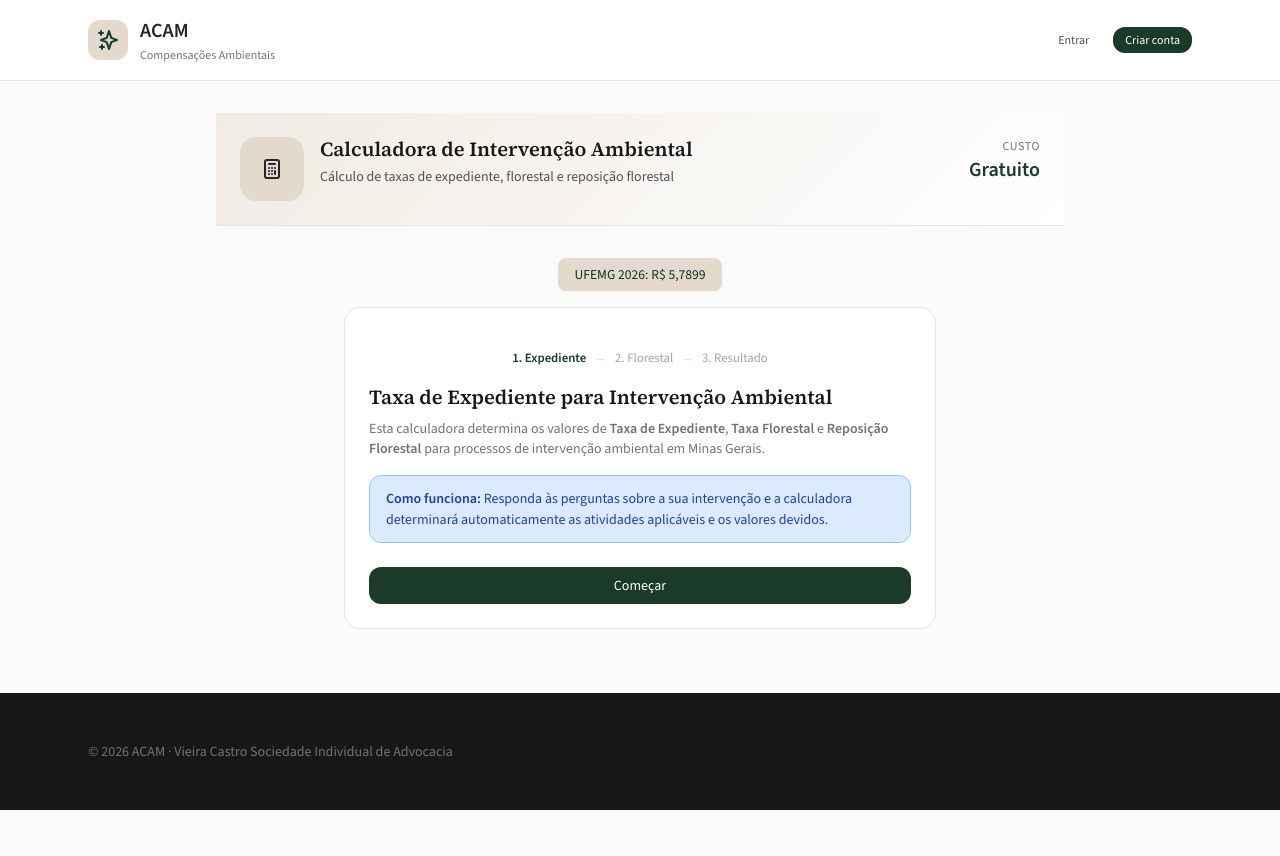
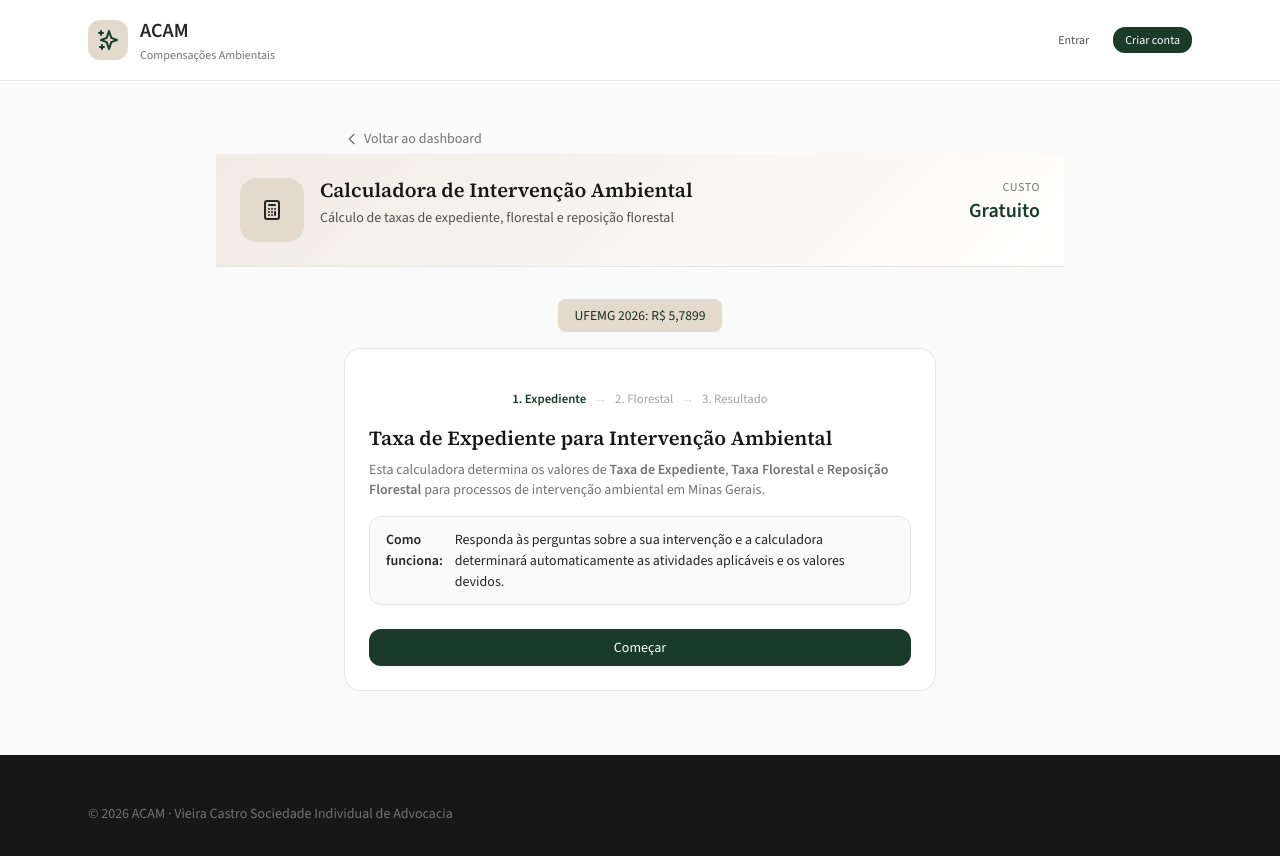
Before and after one commit to cvc339/acam2, a Next.js app: page /calculadora in a window 1280 px wide. Shown: the top 856 px of the page. Before the commit the page ends 810 px from the top, so only its background shows below. Built offline with nearby package versions, Linux system fonts and the light colour scheme.

Commit message:
Calculadora: alerta neutro + botão voltar ao dashboard
Co-Authored-By: Claude Opus 4.6 (1M context) <noreply@anthropic.com>

```diff
--- a/src/app/(public)/calculadora/page.tsx
+++ b/src/app/(public)/calculadora/page.tsx
@@ -1,6 +1,7 @@
 "use client"
 
 import { useState, useEffect, useCallback } from "react"
+import Link from "next/link"
 import {
   ATIVIDADES,
   PRODUTOS,
@@ -248,6 +249,15 @@ export default function CalculadoraPage() {
 
   return (
     <div>
+      <div style={{ maxWidth: "40rem", margin: "0 auto", padding: "var(--spacing-4) var(--spacing-6) 0" }}>
+        <Link href="/dashboard" className="text-sm text-muted-foreground inline-flex items-center gap-1" style={{ textDecoration: "none" }}>
+          <svg width="16" height="16" fill="none" stroke="currentColor" viewBox="0 0 24 24">
+            <path strokeLinecap="round" strokeLinejoin="round" strokeWidth={2} d="M15 19l-7-7 7-7"/>
+          </svg>
+          Voltar ao dashboard
+        </Link>
+      </div>
+
       {/* Service Header */}
       <div className="acam-service-header acam-service-header-primary">
         <div className="acam-service-header-content">
@@ -300,7 +310,7 @@ export default function CalculadoraPage() {
             <div>
               <h2 className="text-xl font-semibold mb-2">Taxa de Expediente para Intervenção Ambiental</h2>
               <p className="text-sm text-muted-foreground mb-4">Esta calculadora determina os valores de <strong>Taxa de Expediente</strong>, <strong>Taxa Florestal</strong> e <strong>Reposição Florestal</strong> para processos de intervenção ambiental em Minas Gerais.</p>
-              <div className="acam-alert acam-alert-info">
+              <div className="acam-alert-result">
                 <strong>Como funciona:</strong> Responda às perguntas sobre a sua intervenção e a calculadora determinará automaticamente as atividades aplicáveis e os valores devidos.
               </div>
             </div>
```
